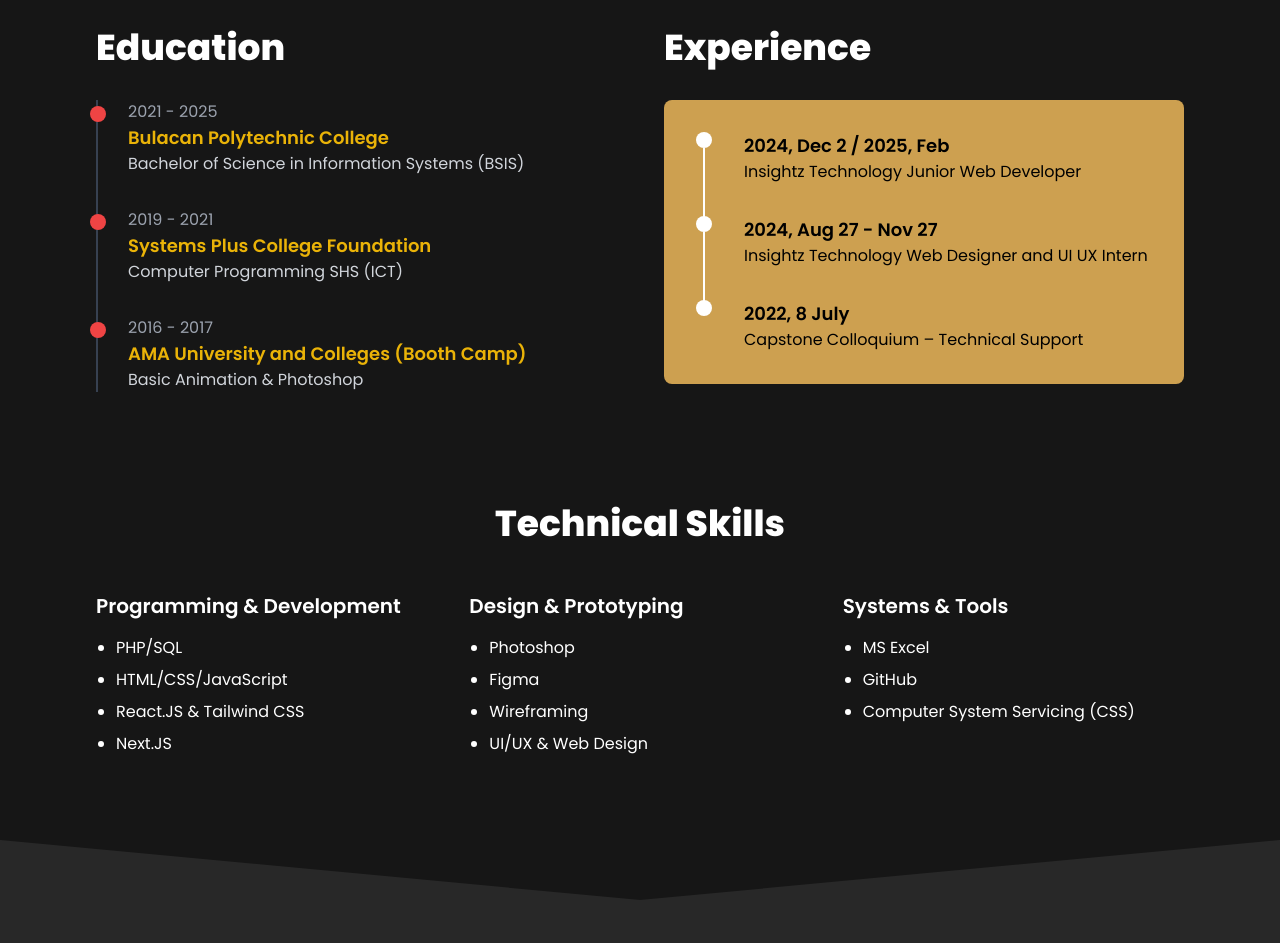
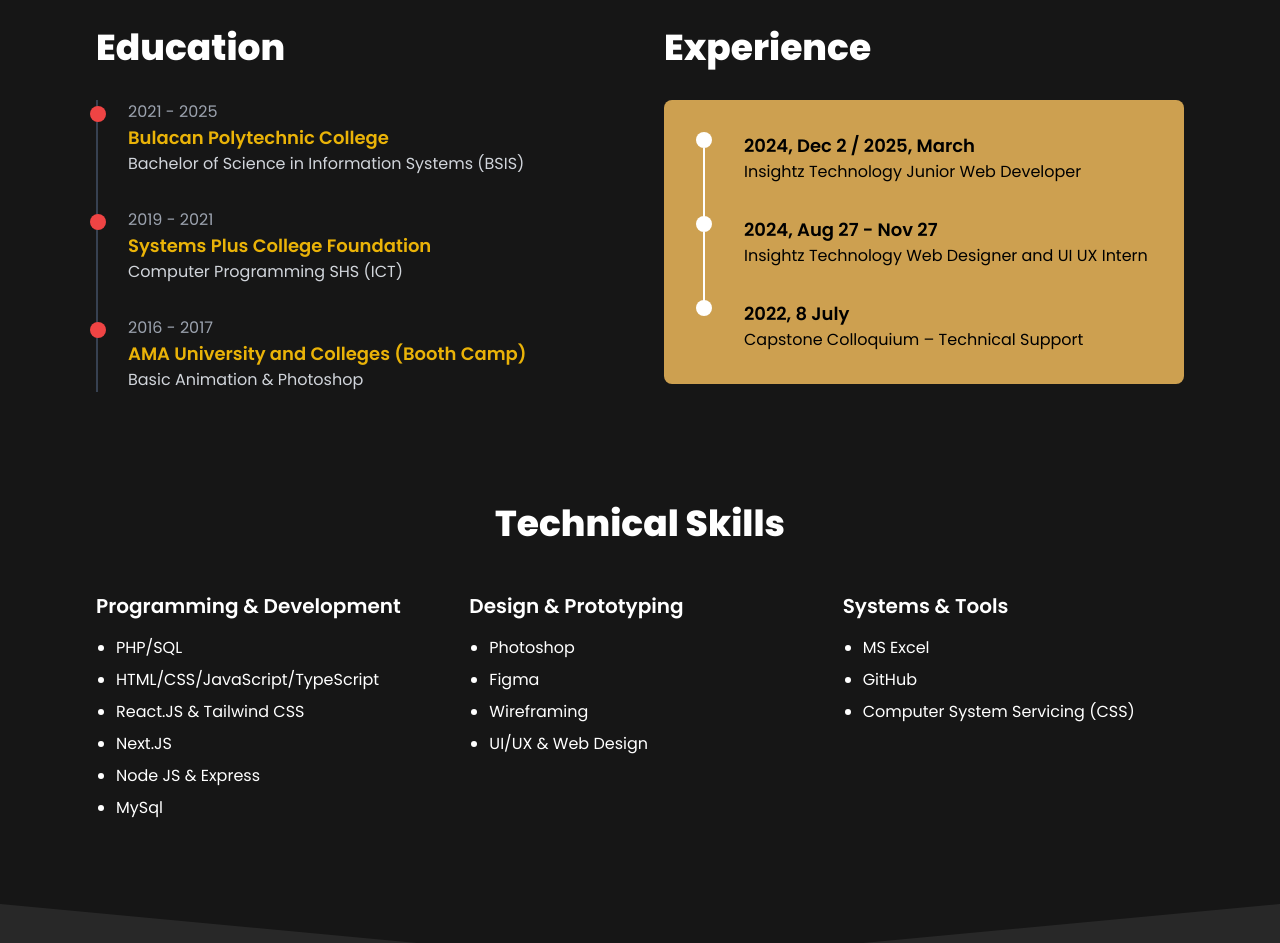
Before and after one commit to tpcenter13/Portfolio, a React (Vite) app in the folder Portfolio/: page /about in a window 1280 px wide. Shown: the part 980-1923 px from the top of the page. Built offline with nearby package versions, Linux system fonts and the light colour scheme.

Commit message:
updated about

```diff
--- a/Portfolio/src/pages/About.jsx
+++ b/Portfolio/src/pages/About.jsx
@@ -23,7 +23,7 @@ const About = () => {
 
   const experienceData = [
     {
-      period: "2024, Dec 2 / 2025, Feb",
+      period: "2024, Dec 2 / 2025, March",
       role: "Insightz Technology Junior Web Developer"
     },
     {
@@ -39,9 +39,11 @@ const About = () => {
   const skills = {
     programming: [
       "PHP/SQL",
-      "HTML/CSS/JavaScript",
+      "HTML/CSS/JavaScript/TypeScript",
       "React.JS & Tailwind CSS",
-      "Next.JS"
+      "Next.JS",
+      "Node JS & Express",
+      "MySql"
     ],
     design: [
       "Photoshop",
```
